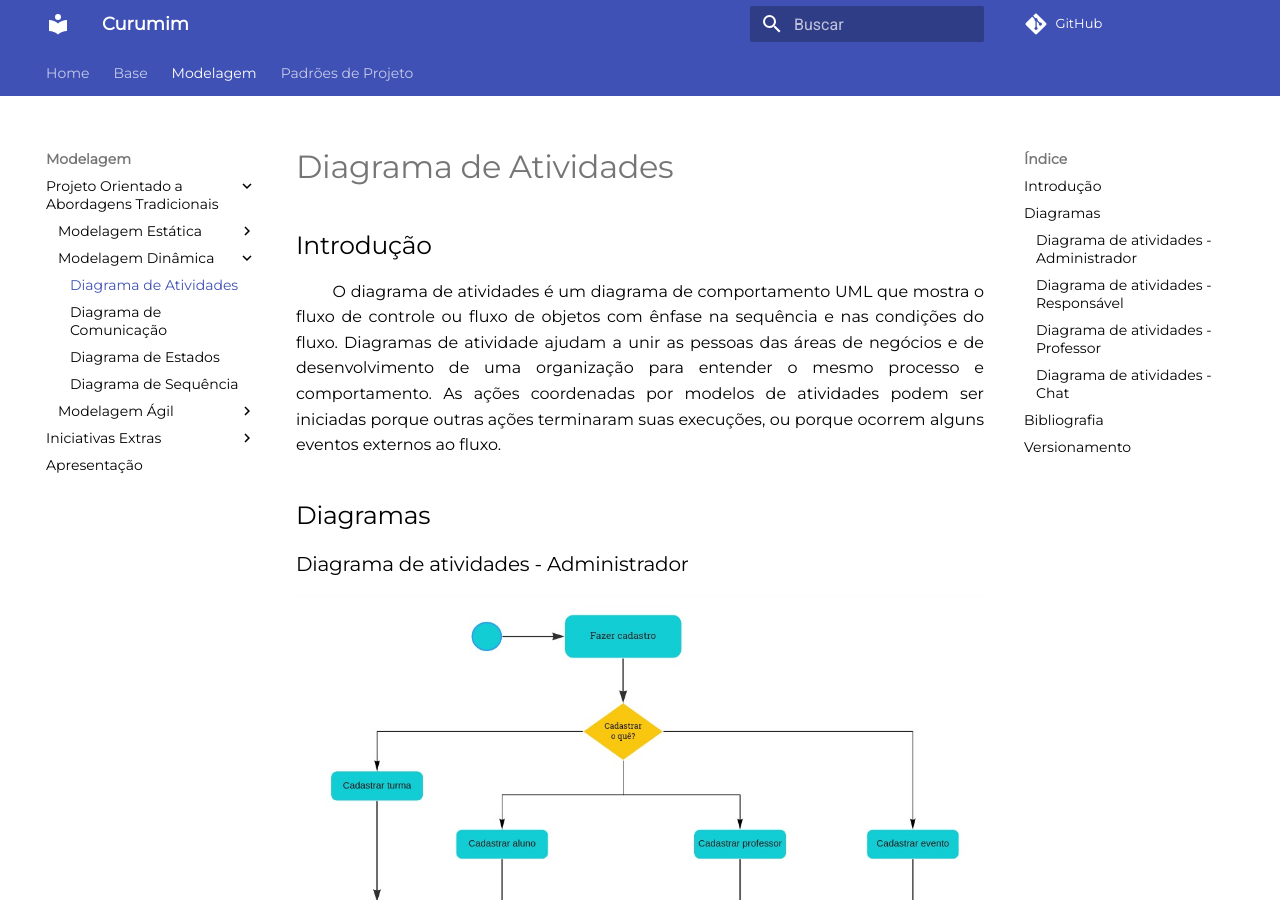
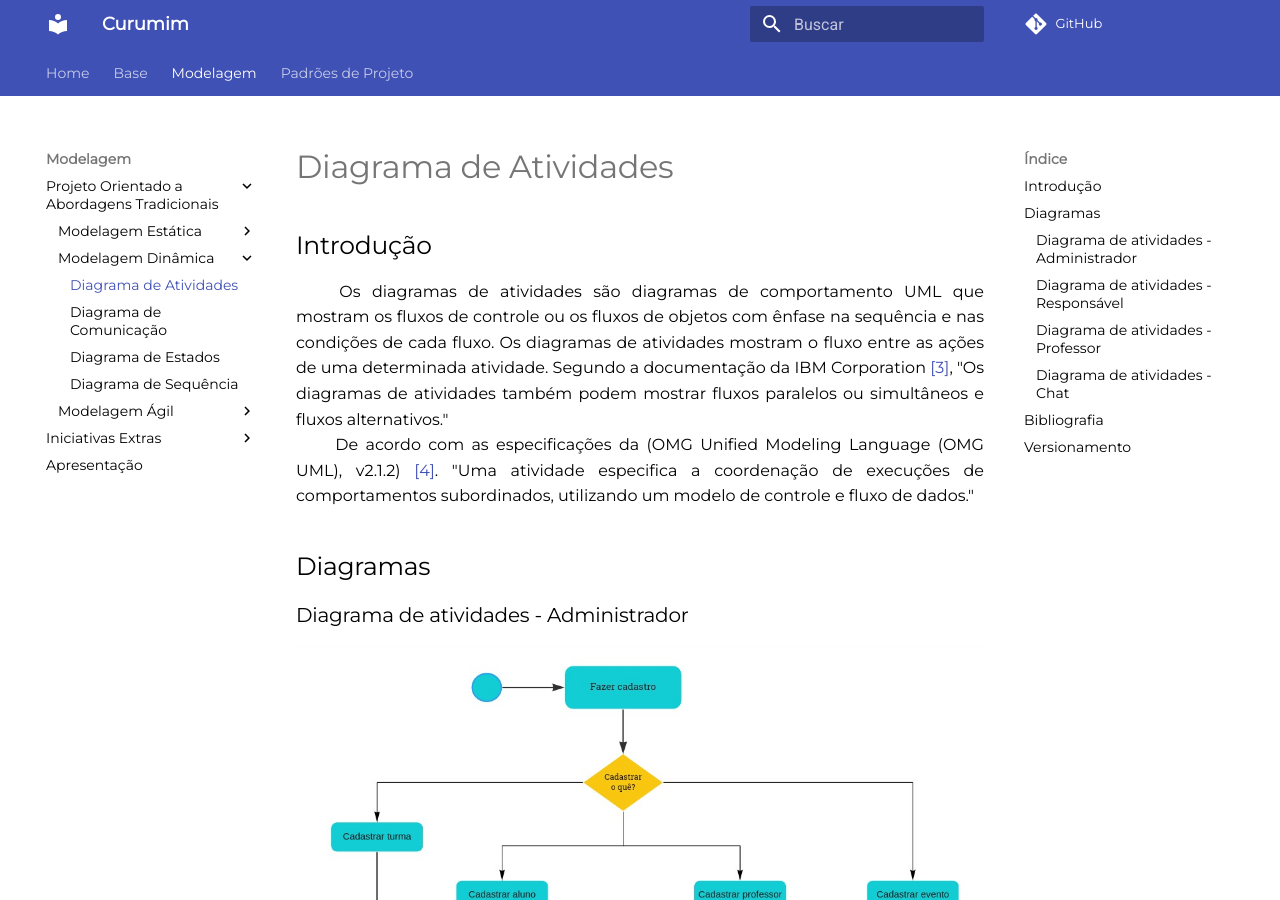
Before and after one commit to UnBArqDsw2021-1/2021.1_G6_Curumim, an MkDocs documentation site: the page built from docs/modelagem/modelagem-dinamica/diagrama-de-atividades.md, in a window 1280 px wide and 900 px high. Built offline with MkDocs 1.6.1 and Material for MkDocs 9.7.7, drawn with Linux system fonts in a browser that asks for light colours; comment, search, counter and statistics services are not loaded; some of the changed text lies outside the part shown.

Commit message:
#161 Adicionando bibliografias

```diff
--- a/docs/modelagem/modelagem-dinamica/diagrama-de-atividades.md
+++ b/docs/modelagem/modelagem-dinamica/diagrama-de-atividades.md
@@ -1,7 +1,9 @@
 ## Introdução
 
 &emsp;&emsp;
-O diagrama de atividades é um diagrama de comportamento UML que mostra o fluxo de controle ou fluxo de objetos com ênfase na sequência e nas condições do fluxo. Diagramas de atividade ajudam a unir as pessoas das áreas de negócios e de desenvolvimento de uma organização para entender o mesmo processo e comportamento. As ações coordenadas por modelos de atividades podem ser iniciadas porque outras ações terminaram suas execuções, ou porque ocorrem alguns eventos externos ao fluxo.
+Os diagramas de atividades são diagramas de comportamento UML que mostram os fluxos de controle ou os fluxos de objetos com ênfase na sequência e nas condições de cada fluxo. Os diagramas de atividades mostram o fluxo entre as ações de uma determinada atividade. Segundo a documentação da IBM Corporation [[3]](#bibliografia), "Os diagramas de atividades também podem mostrar fluxos paralelos ou simultâneos e fluxos alternativos." <br>
+&emsp;&emsp;
+De acordo com as especificações da (OMG Unified Modeling Language (OMG UML), v2.1.2) [[4]](#bibliografia). "Uma atividade especifica a coordenação de execuções de comportamentos subordinados, utilizando um modelo de controle e fluxo de dados."
 
 ## Diagramas
 
@@ -31,9 +33,13 @@
 
 ## Bibliografia
 
-> - Fakhroutdinov, Kirill. Activity Diagrams. UML Diagrams. Disponível em: <https://www.uml-diagrams.org/activity-diagrams.html/>. Acesso em: 14 de agosto de 2021.
+> - [1]Fakhroutdinov, Kirill. Activity Diagrams. UML Diagrams. Disponível em: <https://www.uml-diagrams.org/activity-diagrams.html/>. Acesso em: 14 de agosto de 2021.
 
-> - O que é diagrama de atividades UML?. Lucidchart. Disponível em: <https://www.lucidchart.com/pages/pt/o-que-e-diagrama-de-atividades-uml/#section_0/>. Acesso em: 14 de agosto de 2021.
+> - [2]O que é diagrama de atividades UML?. Lucidchart. Disponível em: <https://www.lucidchart.com/pages/pt/o-que-e-diagrama-de-atividades-uml/#section_0/>. Acesso em: 14 de agosto de 2021.
+
+> - [3]IBM Corporation, Diagramas de atividades, v2.1.2, IBM. Disponível em: <https://www.ibm.com/docs/en/rsas/7.5.0?topic=diagrams-activity>. Acesso em: 19/09/2021
+
+> - [4]OMG Unified Modeling Language (OMG UML), Activity, Superstructure, V2.1.2, OMG. Disponível em: <https://www.omg.org/spec/UML/2.1.2/Superstructure/PDF/>, p.316-324. Acesso em: 19/09/2021
 
 ## Versionamento
 | Versão | Data | Modificação | Autor |
```
